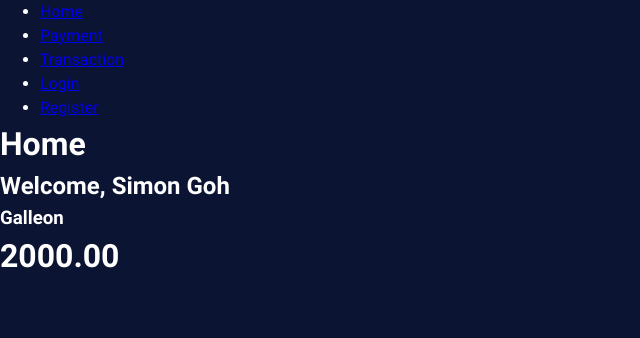
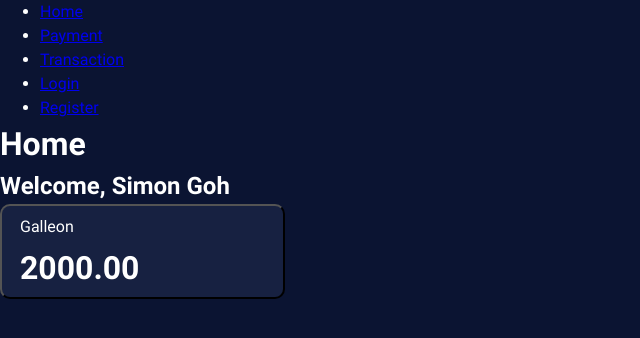
Before and after one commit to BuzzOffer/E-Gringotts-Frontend, a React (Vite) app: page / in a window 1280 px wide. Shown: the top 338 px of the page, without its empty margins (0-640 px from the left). Built offline with nearby package versions, Linux system fonts and the light colour scheme.

Commit message:
Created and styled a button to select the balance of Galleon currency

```diff
--- a/src/pages/Home/balanceGalleon.jsx
+++ b/src/pages/Home/balanceGalleon.jsx
@@ -1,9 +1,11 @@
 function BalanceGalleon() {
     let balance = 2000.00
     return (
-        <div className="balGalleon" id="balance">
-            <h3>Galleon</h3>
-            <h1>{balance.toFixed(2)}</h1>
+        <div>
+            <button className="balGalleon" id="balance">
+                <h3 id="currencyLabel">Galleon</h3>
+                <h1 id="amountLabel">{balance.toFixed(2)}</h1>
+            </button>
         </div>
     );
 }
--- a/src/pages/Home/home.css
+++ b/src/pages/Home/home.css
@@ -1,5 +1,6 @@
 #balance {
-    background-color: #9baadd;
+    background-color: #172141;
+    color: #FFFFFF;
     width: 285px;
     height: 95px;
     border-radius: 10px;
@@ -8,3 +9,15 @@
     padding-top: 9px;
     padding-bottom: 9px;
 }
+
+#currencyLabel {
+    font-size: 16px;
+    font-weight: 400;
+    padding-bottom: 5px;
+    text-align: left;
+}
+#amountLabel {
+    font-size: 32px;
+    font-weight: bold;
+    text-align: left;
+}
--- a/src/pages/Home/index.jsx
+++ b/src/pages/Home/index.jsx
@@ -1,5 +1,6 @@
 import Welcome from './welcome.jsx'
 import BalanceGalleon from './balanceGalleon.jsx';
+import './home.css'
 
 export default function Home(){
     return (
```
